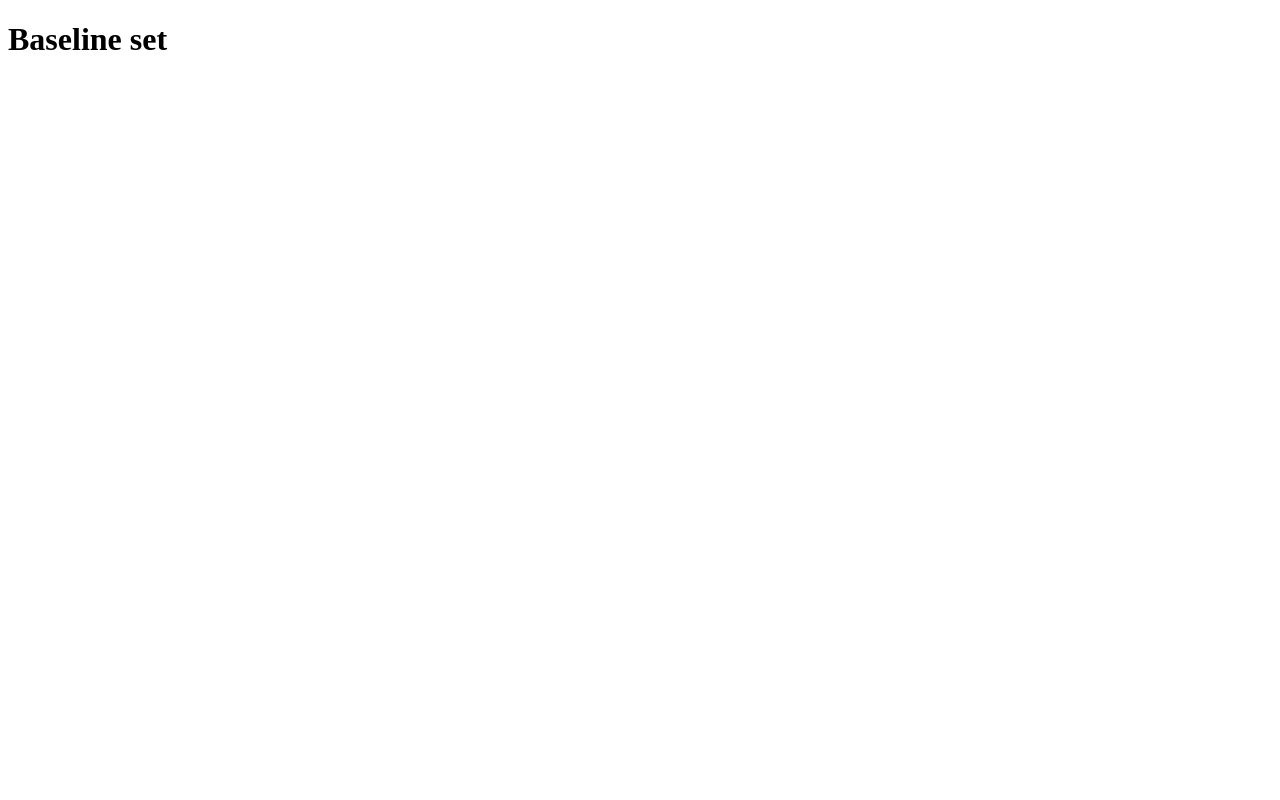
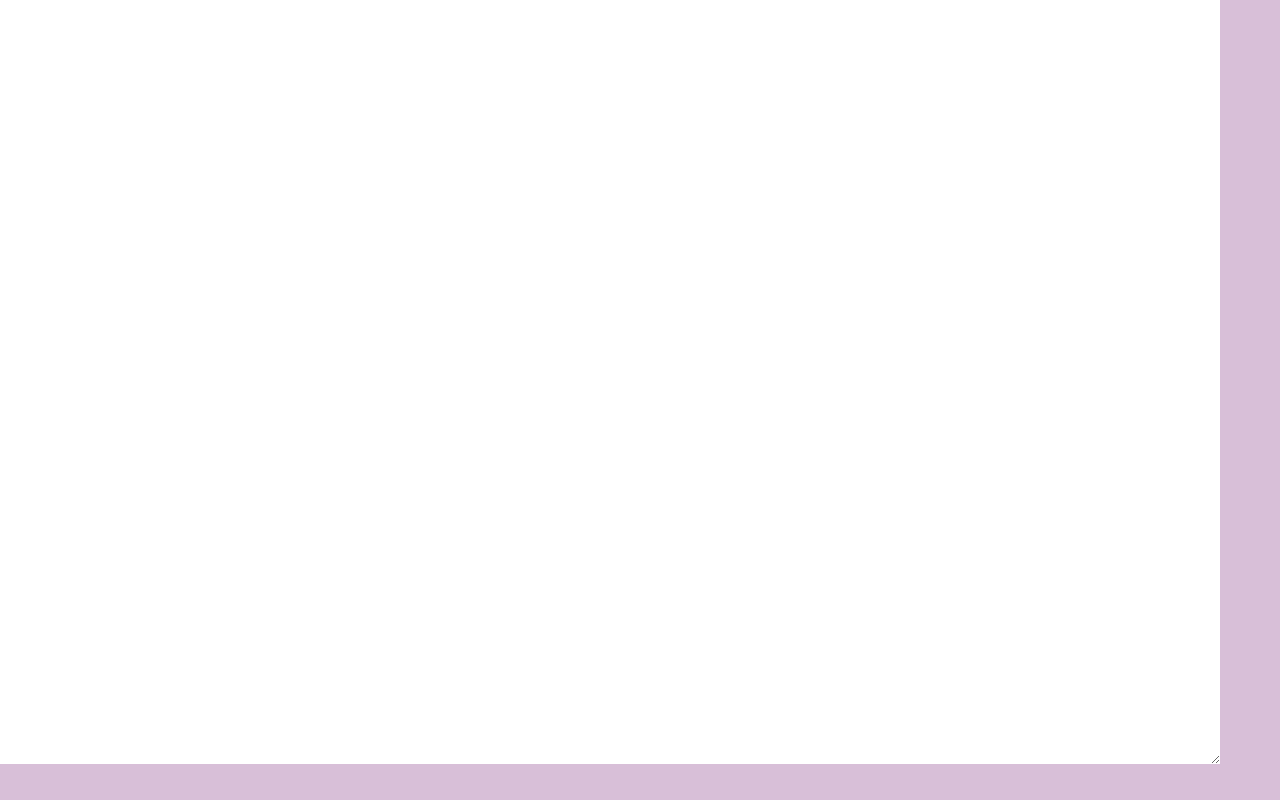
Before and after one commit to AndrewJDGalga/basic_textedit, a React (Vite) app: page / in a window 1280 px wide. Built offline with nearby package versions, Linux system fonts and the light colour scheme.

Commit message:
components folder for App.jsx, basic init styling for max screen.

```diff
--- a/src/App.jsx
+++ b/src/components/App.jsx
@@ -1,12 +1,12 @@
 import { useState } from 'react'
-import './styling/index.css'
+import '../styling/index.css'
 
 function App() {
   const [count, setCount] = useState(0)
 
   return (
     <>
-      <h1>Baseline set</h1>
+      <textarea></textarea>
     </>
   )
 }
--- a/src/main.jsx
+++ b/src/main.jsx
@@ -1,6 +1,6 @@
 import { StrictMode } from 'react'
 import { createRoot } from 'react-dom/client'
-import App from './App.jsx'
+import App from './components/App.jsx'
 
 createRoot(document.getElementById('root')).render(
   <StrictMode>
--- a/src/styling/index.css
+++ b/src/styling/index.css
@@ -0,0 +1,15 @@
+html, body, #root {
+    height: 100%;
+}
+
+body {
+    background-color: thistle;
+    margin: 0;
+    padding: 0;
+}
+
+textarea {
+    width: 95%;
+    height: 95%;
+    border: 0;
+}
```
